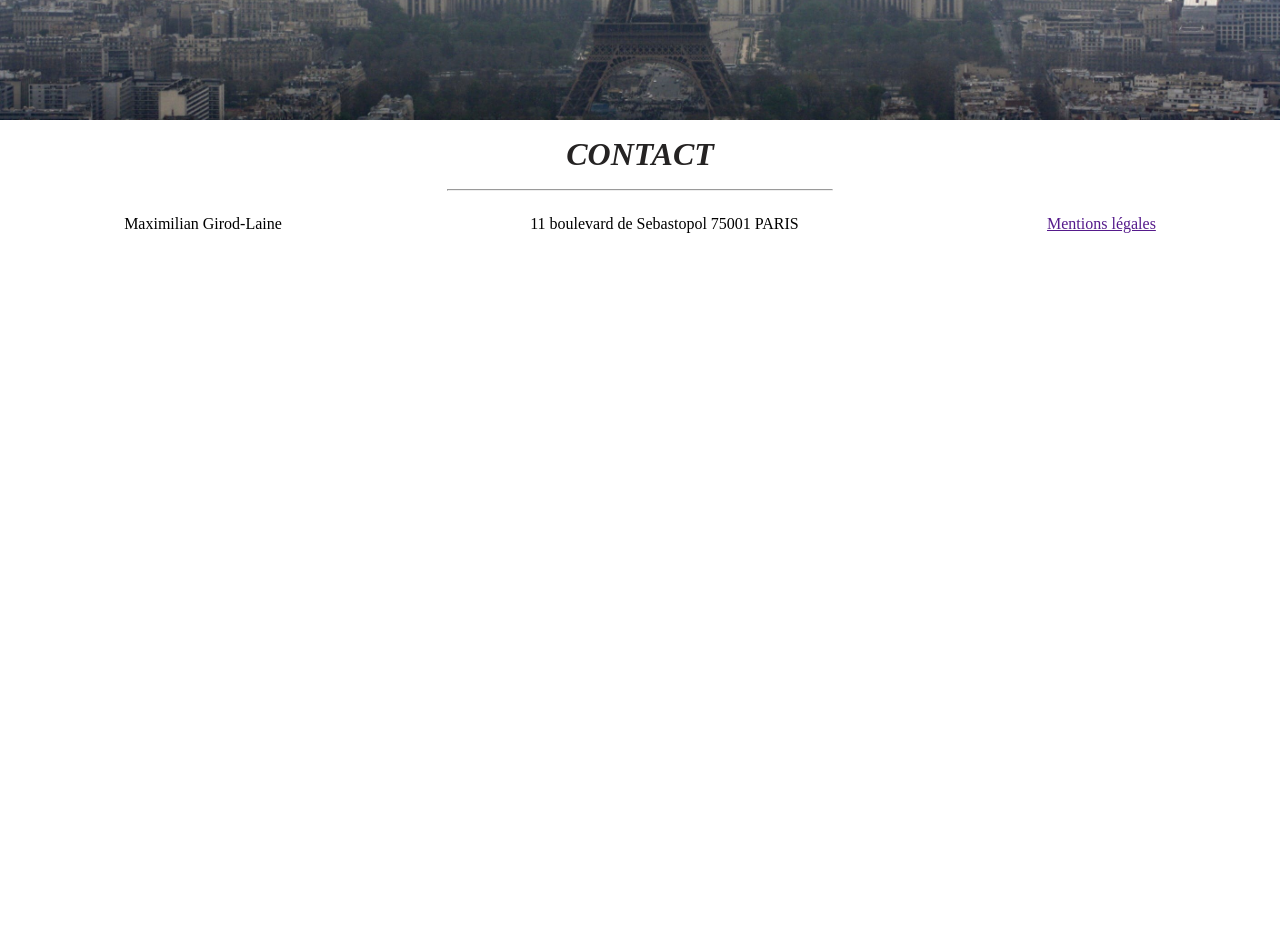
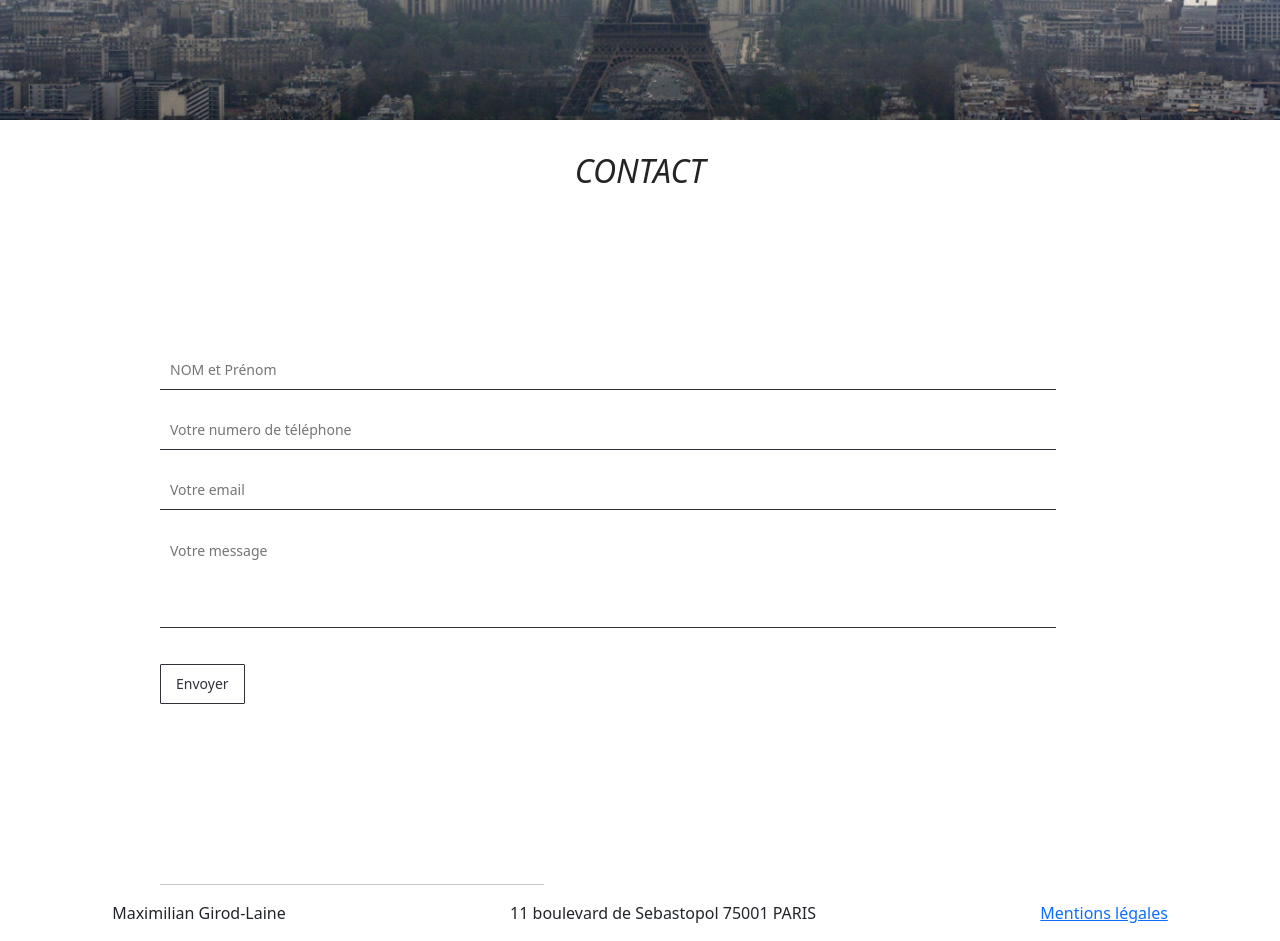
Before and after one commit to walidnaji97/site-avocat, a plain HTML site: page contact.html in a window 1280 px wide. Shown: the part 380-1321 px from the top of the page. Before the commit the page ends 800 px from the top, so only its background shows below. Drawn offline with nearby package versions, Linux system fonts and the light colour scheme.

Commit message:
j'ai ajouté du contenu dans la page contact et modifie le css qui va avec

```diff
--- a/contact.html
+++ b/contact.html
@@ -5,6 +5,7 @@
     <meta name="viewport" content="width=device-width, initial-scale=1.0">
     <title>Contacter Maximilian Girod Laine, avocat au barreau de Paris</title>
     <meta name="description" content="Lorem dolor ipsum sit amet dom.">
+    <link href="https://cdn.jsdelivr.net/npm/bootstrap@5.3.2/dist/css/bootstrap.min.css" rel="stylesheet" integrity="sha384-T3c6CoIi6uLrA9TneNEoa7RxnatzjcDSCmG1MXxSR1GAsXEV/Dwwykc2MPK8M2HN" crossorigin="anonymous">
     <link rel="stylesheet" href="style.css">
 </head>
 <body>
@@ -37,6 +38,22 @@
         <h1 >CONTACT</h1>
 
 
+       <form action="" id="contact-form" class="contact_form" method="POST">
+        <div class="contactform-input">
+            <input type="text" name="idi_name" class="requiredField" placeholder="NOM et Prénom" value="" />
+        </div>
+        <div class="contactform-input">
+            <input type="tel" name="idi_tel" class="requiredField tel" placeholder="Votre numero de téléphone" value="" />
+        </div>
+        <div class="contactform-input">
+            <input type="text" name="idi_mail" class="requiredField email" placeholder="Votre email" value="" />
+        </div>
+        <div><textarea rows="4" name="idi_text" cols="4" class="requiredField inputError" placeholder="Votre message" ></textarea>
+        </div>
+        <input type="hidden" class="info-tip" value="send" name="contact_form" data-message="Votre message a bien été envoyé.
+            Une réponse vous sera apportée sous 48h." data-sending="Envoi " data-required="Champs requis" data-invalidemail="Email invalide" /><div class="btnarea"><input type="submit" class="idi_send form-btn" name="idi_send" value="Envoyer" /></div></form>
+
+
     </section>
     <hr>
     <footer>
--- a/style.css
+++ b/style.css
@@ -13,7 +13,7 @@ h1{
     font-style: italic;
     color:#252323;
     font-size: 2rem;
-    margin:1rem;
+    margin:2rem;
 
 }
 
@@ -181,7 +181,7 @@ header  .menu-outline{
     cursor: pointer;
     text-decoration: none;
     text-align: center;
-    padding-top:16px ;
+    padding-top:5px ;
 
 
 }
@@ -197,6 +197,7 @@ header  .menu-outline{
 
 hr{
     width: 30%;
+    margin-left: 10rem;
 }
 
 
@@ -273,6 +274,101 @@ footer .logo-linkedin{
 
 
 
+
+
+
+
+
+
+
+
+
+
+
+
+/* contact */
+
+/*  Form Style */
+
+
+#contact form {
+	margin: 5rem;
+}
+
+
+
+#contact input,
+textarea
+{
+	border: none;
+	border: 1px solid currentColor;
+	margin: 0 0 20px 0;
+	padding: 10px;
+	letter-spacing: 0;
+	box-shadow: none;
+	background: none;
+	color: #313139;
+	border-radius: 0;
+	font-size: 14px;
+}
+
+#contact input[type="text"],
+input[type="tel"],
+textarea,
+input[type="submit"] {
+	width: 100%;
+	height: 40px;
+}
+
+#contact textarea {
+	height: 98px;
+	max-width: none;
+	resize: none;
+}
+
+
+
+
+
+
+
+#contact input[type="submit"] {
+	width: auto;
+	height: 40px;
+	line-height: 1;
+	margin-top: 10px;
+	padding: 0 15px;
+	border-radius: 1px;
+	border: 1px solid currentColor;
+}
+
+
+
+
+
+#contact .requiredField{
+    border: none;
+    border-bottom-style: solid;
+    border-width: 1px;
+}
+
+
+
+
+
+
+
+
+
+
+
+
+
+
+
+
+
+
 @media (min-width: 768px){
     ion-icon{
         display: none;
@@ -280,4 +376,13 @@ footer .logo-linkedin{
     #nav{
         display: flex;
     }
+
+    #contact form{
+        width: 70%;
+        margin:10rem;
+
+
+
+
+    }
 }
```
Also changed, not shown: honoraires.html (+1 -0 lines), index.html (+1 -1 lines), propos.html (+1 -0 lines).
